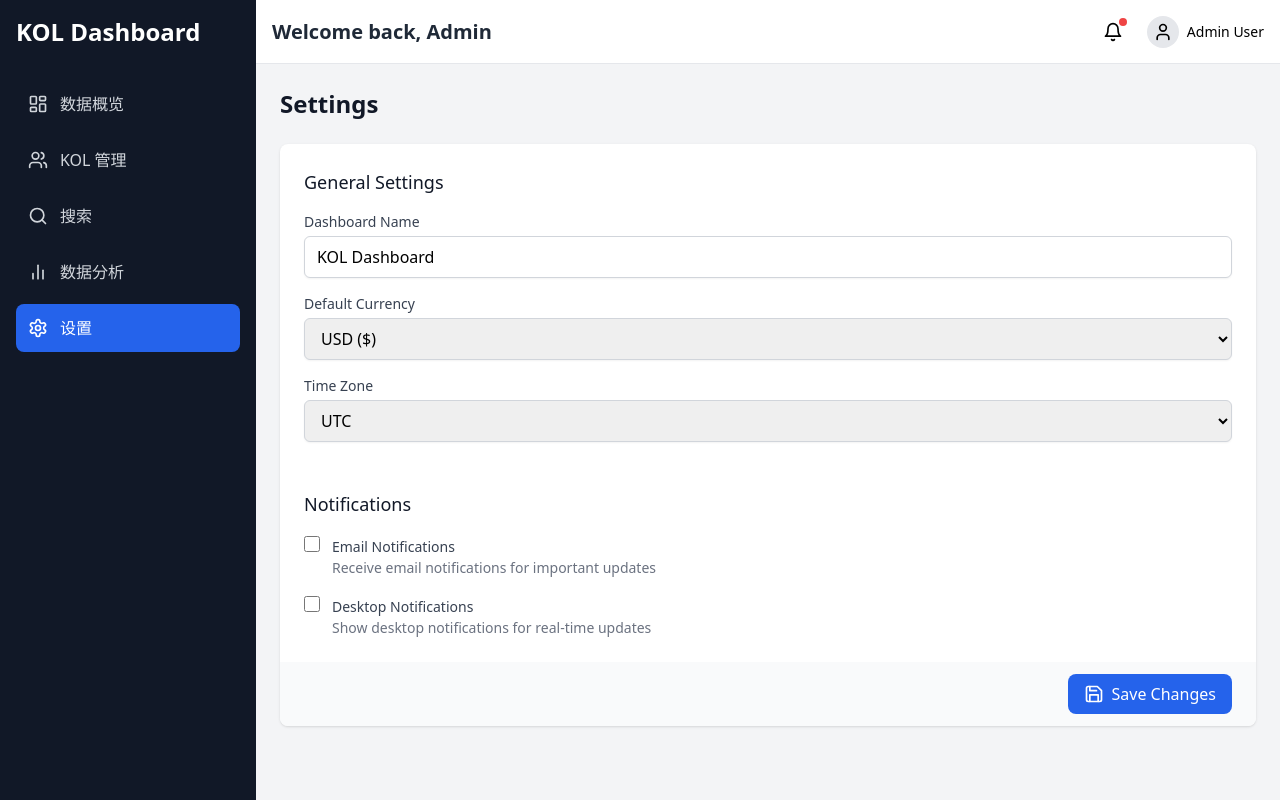
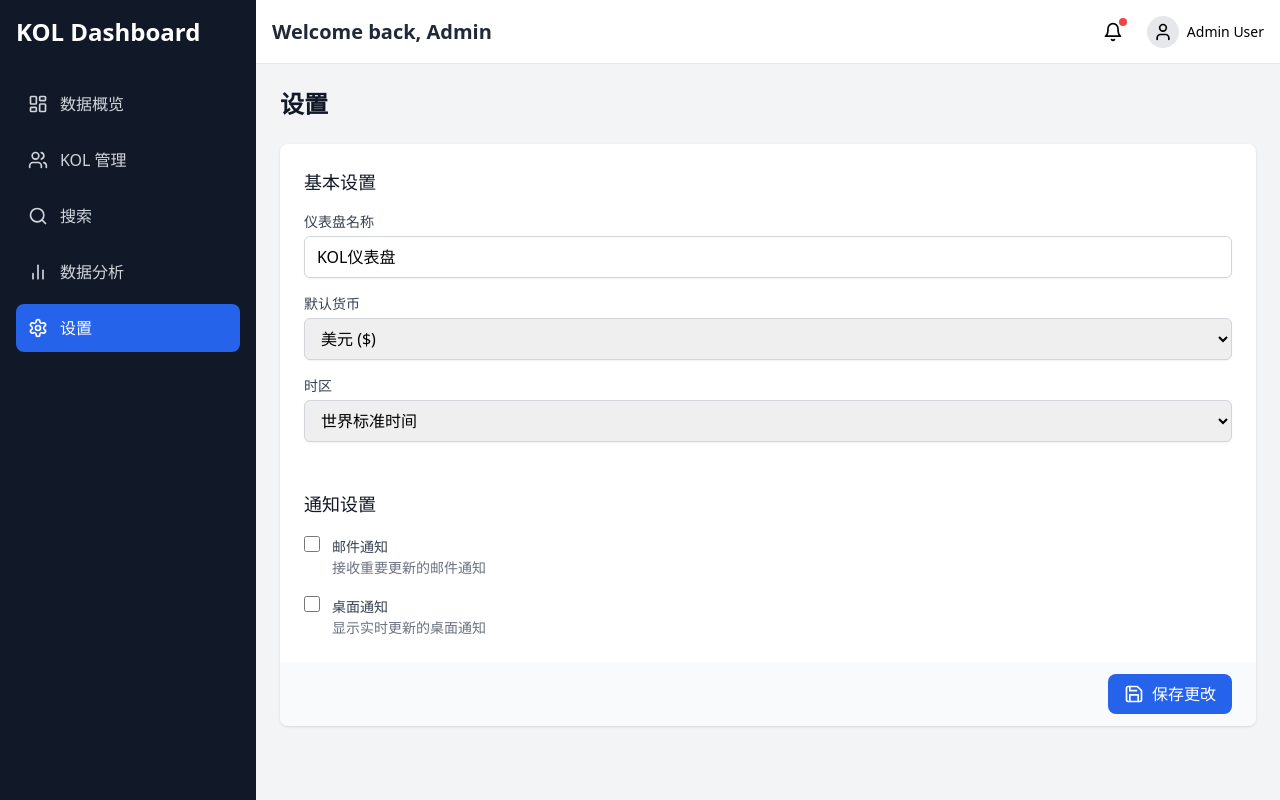
Before and after one commit to linyq-laien/KOL-Dashboard, a React (Vite) app: page /settings in a window 1280 px wide. Built offline with nearby package versions, Linux system fonts and the light colour scheme.

Commit message:
翻译所有页面为中文

```diff
--- a/src/pages/Analytics.tsx
+++ b/src/pages/Analytics.tsx
@@ -5,13 +5,13 @@ export default function Analytics() {
   return (
     <div className="space-y-6">
       <div className="flex justify-between items-center">
-        <h1 className="text-2xl font-bold text-gray-900">Analytics</h1>
+        <h1 className="text-2xl font-bold text-gray-900">数据分析</h1>
         <div className="flex space-x-3">
           <select className="px-4 py-2 bg-white border border-gray-300 rounded-lg">
-            <option>Last 7 days</option>
-            <option>Last 30 days</option>
-            <option>Last 3 months</option>
-            <option>Last year</option>
+            <option>最近7天</option>
+            <option>最近30天</option>
+            <option>最近3个月</option>
+            <option>最近一年</option>
           </select>
         </div>
       </div>
@@ -20,7 +20,7 @@ export default function Analytics() {
         <div className="bg-white rounded-lg shadow p-6">
           <div className="flex items-center justify-between">
             <div>
-              <p className="text-sm text-gray-600">Average Engagement Rate</p>
+              <p className="text-sm text-gray-600">平均互动率</p>
               <p className="text-2xl font-semibold mt-1">4.8%</p>
             </div>
             <div className="p-3 bg-blue-500 rounded-full">
@@ -29,14 +29,14 @@ export default function Analytics() {
           </div>
           <div className="mt-4">
             <span className="text-green-500 text-sm font-medium">+2.3%</span>
-            <span className="text-gray-600 text-sm ml-2">vs last period</span>
+            <span className="text-gray-600 text-sm ml-2">相比上期</span>
           </div>
         </div>
 
         <div className="bg-white rounded-lg shadow p-6">
           <div className="flex items-center justify-between">
             <div>
-              <p className="text-sm text-gray-600">Campaign ROI</p>
+              <p className="text-sm text-gray-600">活动投资回报率</p>
               <p className="text-2xl font-semibold mt-1">287%</p>
             </div>
             <div className="p-3 bg-green-500 rounded-full">
@@ -45,14 +45,14 @@ export default function Analytics() {
           </div>
           <div className="mt-4">
             <span className="text-green-500 text-sm font-medium">+15.2%</span>
-            <span className="text-gray-600 text-sm ml-2">vs last period</span>
+            <span className="text-gray-600 text-sm ml-2">相比上期</span>
           </div>
         </div>
 
         <div className="bg-white rounded-lg shadow p-6">
           <div className="flex items-center justify-between">
             <div>
-              <p className="text-sm text-gray-600">Active Campaigns</p>
+              <p className="text-sm text-gray-600">进行中的活动</p>
               <p className="text-2xl font-semibold mt-1">156</p>
             </div>
             <div className="p-3 bg-purple-500 rounded-full">
@@ -61,23 +61,23 @@ export default function Analytics() {
           </div>
           <div className="mt-4">
             <span className="text-green-500 text-sm font-medium">+8.2%</span>
-            <span className="text-gray-600 text-sm ml-2">vs last period</span>
+            <span className="text-gray-600 text-sm ml-2">相比上期</span>
           </div>
         </div>
       </div>
 
       <div className="grid grid-cols-1 lg:grid-cols-2 gap-6">
         <div className="bg-white rounded-lg shadow p-6">
-          <h3 className="text-lg font-semibold mb-4">Performance by Platform</h3>
+          <h3 className="text-lg font-semibold mb-4">平台表现分析</h3>
           <div className="h-64 flex items-center justify-center text-gray-500">
-            Chart placeholder
+            图表占位符
           </div>
         </div>
 
         <div className="bg-white rounded-lg shadow p-6">
-          <h3 className="text-lg font-semibold mb-4">Engagement Trends</h3>
+          <h3 className="text-lg font-semibold mb-4">互动趋势</h3>
           <div className="h-64 flex items-center justify-center text-gray-500">
-            Chart placeholder
+            图表占位符
           </div>
         </div>
       </div>
--- a/src/pages/Settings.tsx
+++ b/src/pages/Settings.tsx
@@ -5,51 +5,51 @@ export default function Settings() {
   return (
     <div className="space-y-6">
       <div className="flex justify-between items-center">
-        <h1 className="text-2xl font-bold text-gray-900">Settings</h1>
+        <h1 className="text-2xl font-bold text-gray-900">设置</h1>
       </div>
 
       <div className="bg-white rounded-lg shadow">
         <div className="p-6 space-y-6">
           <div>
-            <h3 className="text-lg font-medium text-gray-900">General Settings</h3>
+            <h3 className="text-lg font-medium text-gray-900">基本设置</h3>
             <div className="mt-4 space-y-4">
               <div>
                 <label className="block text-sm font-medium text-gray-700">
-                  Dashboard Name
+                  仪表盘名称
                 </label>
                 <input
                   type="text"
                   className="mt-1 block w-full px-3 py-2 border border-gray-300 rounded-md shadow-sm focus:ring-blue-500 focus:border-blue-500"
-                  defaultValue="KOL Dashboard"
+                  defaultValue="KOL仪表盘"
                 />
               </div>
               <div>
                 <label className="block text-sm font-medium text-gray-700">
-                  Default Currency
+                  默认货币
                 </label>
                 <select className="mt-1 block w-full px-3 py-2 border border-gray-300 rounded-md shadow-sm focus:ring-blue-500 focus:border-blue-500">
-                  <option>USD ($)</option>
-                  <option>EUR (€)</option>
-                  <option>GBP (£)</option>
-                  <option>CNY (¥)</option>
+                  <option>美元 ($)</option>
+                  <option>欧元 (€)</option>
+                  <option>英镑 (£)</option>
+                  <option>人民币 (¥)</option>
                 </select>
               </div>
               <div>
                 <label className="block text-sm font-medium text-gray-700">
-                  Time Zone
+                  时区
                 </label>
                 <select className="mt-1 block w-full px-3 py-2 border border-gray-300 rounded-md shadow-sm focus:ring-blue-500 focus:border-blue-500">
-                  <option>UTC</option>
-                  <option>UTC+8 (Beijing)</option>
-                  <option>UTC-5 (Eastern)</option>
-                  <option>UTC+1 (Central European)</option>
+                  <option>世界标准时间</option>
+                  <option>北京时间 (UTC+8)</option>
+                  <option>美东时间 (UTC-5)</option>
+                  <option>中欧时间 (UTC+1)</option>
                 </select>
               </div>
             </div>
           </div>
 
           <div className="pt-6">
-            <h3 className="text-lg font-medium text-gray-900">Notifications</h3>
+            <h3 className="text-lg font-medium text-gray-900">通知设置</h3>
             <div className="mt-4 space-y-4">
               <div className="flex items-start">
                 <div className="flex items-center h-5">
@@ -60,10 +60,10 @@ export default function Settings() {
                 </div>
                 <div className="ml-3">
                   <label className="text-sm font-medium text-gray-700">
-                    Email Notifications
+                    邮件通知
                   </label>
                   <p className="text-sm text-gray-500">
-                    Receive email notifications for important updates
+                    接收重要更新的邮件通知
                   </p>
                 </div>
               </div>
@@ -76,10 +76,10 @@ export default function Settings() {
                 </div>
                 <div className="ml-3">
                   <label className="text-sm font-medium text-gray-700">
-                    Desktop Notifications
+                    桌面通知
                   </label>
                   <p className="text-sm text-gray-500">
-                    Show desktop notifications for real-time updates
+                    显示实时更新的桌面通知
                   </p>
                 </div>
               </div>
@@ -89,7 +89,7 @@ export default function Settings() {
         <div className="px-6 py-3 bg-gray-50 flex justify-end rounded-b-lg">
           <button className="px-4 py-2 bg-blue-600 text-white rounded-lg flex items-center space-x-2 hover:bg-blue-700">
             <Save size={20} />
-            <span>Save Changes</span>
+            <span>保存更改</span>
           </button>
         </div>
       </div>
```
Also changed, not shown: src/pages/Search.tsx (+16 -16 lines).
